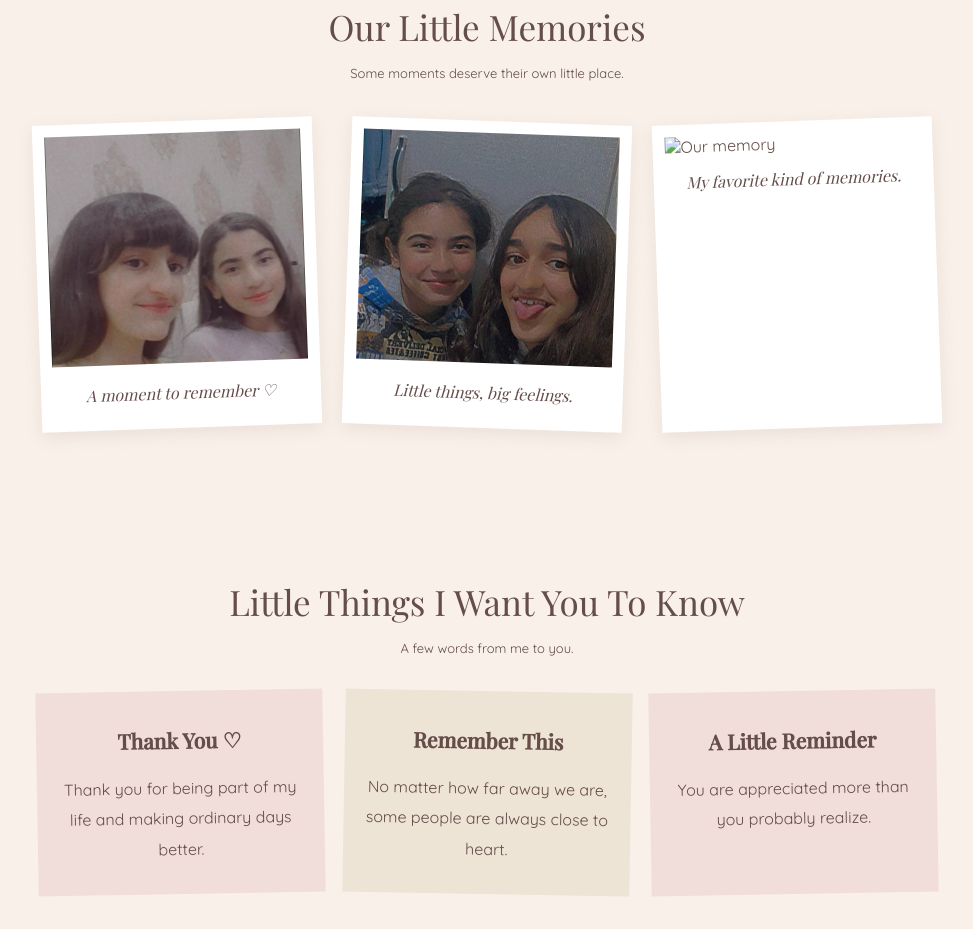
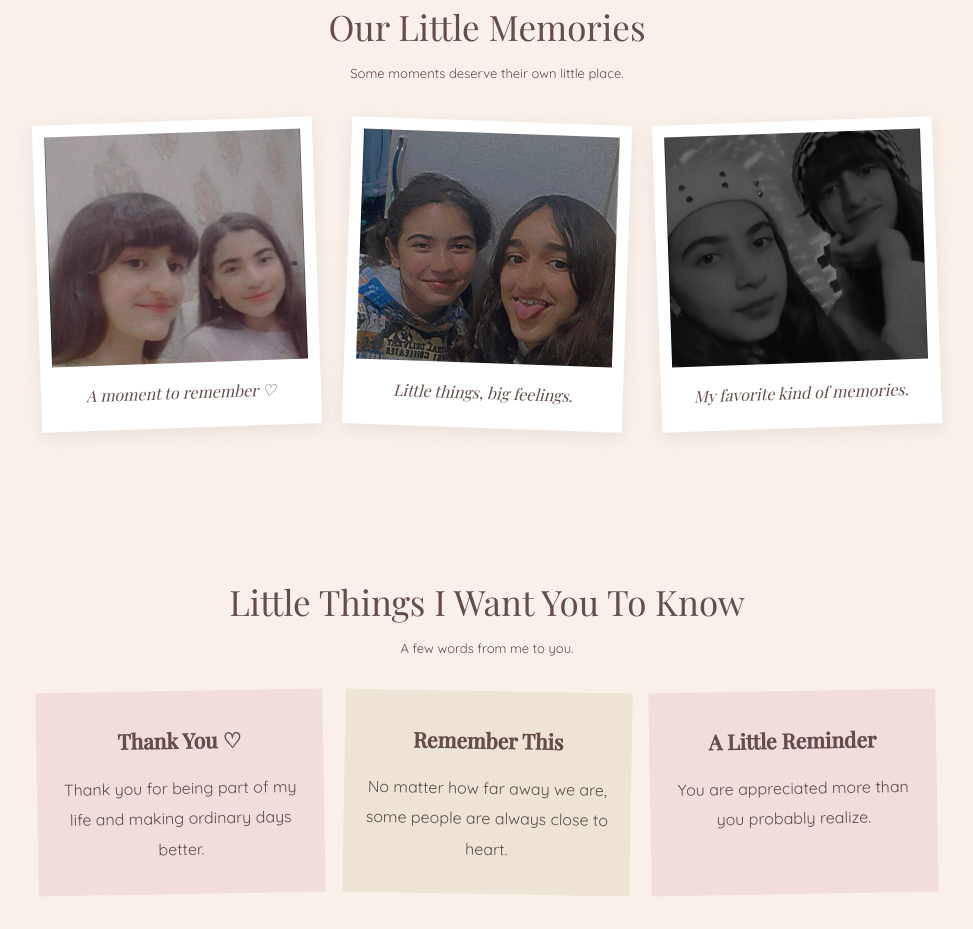
Before and after one commit to asalnajafi1389j5-cmd/Happy-Birthday-little-cat, a plain HTML site: page index.html in a window 1280 px wide. Shown: the part 880-1809 px from the top of the page, without its empty margins (153-1126 px from the left). Drawn offline with nearby package versions, Linux system fonts and the light colour scheme; a web font is replaced by a local one.

Commit message:
Update index.html

```diff
--- a/index.html
+++ b/index.html
@@ -256,7 +256,7 @@ footer {
         </div>
 
         <div class="photo">
-           <img src="memory3.jpg/jpeg" alt="Our memory">
+           <img src="memory3.jpg.jpeg" alt="Our memory">
             <div class="caption">My favorite kind of memories.</div>
         </div>
 
```
